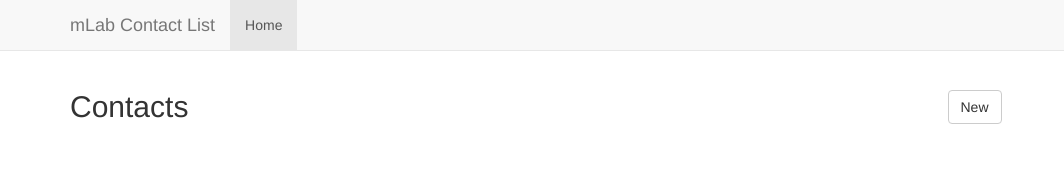
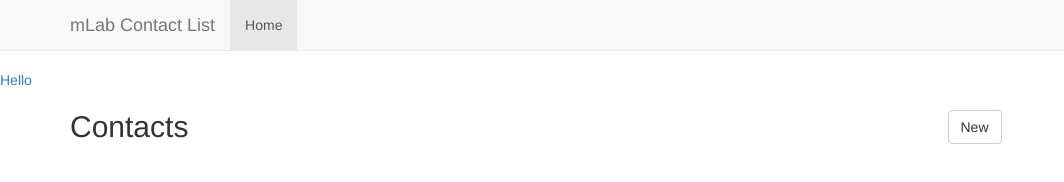
Before and after one commit to aridoza/contact-manager-II, a website: page public/index.html in a window 1280 px wide. Shown: the top 182 px of the page, without its empty margins (0-1064 px from the left). Drawn offline with nearby package versions, Linux system fonts and the light colour scheme; some packages are replaced by stand-ins of ours; no server answers.

```diff
--- a/public/index.html
+++ b/public/index.html
@@ -23,6 +23,7 @@
   <script src="/js/app.js"></script>
 </head>
 <body>
+  <a href="test.html" target="_blank">Hello</a>
   <nav class="navbar navbar-default navbar-fixed-top">
     <div class="container">
       <div class="navbar-header">
```
